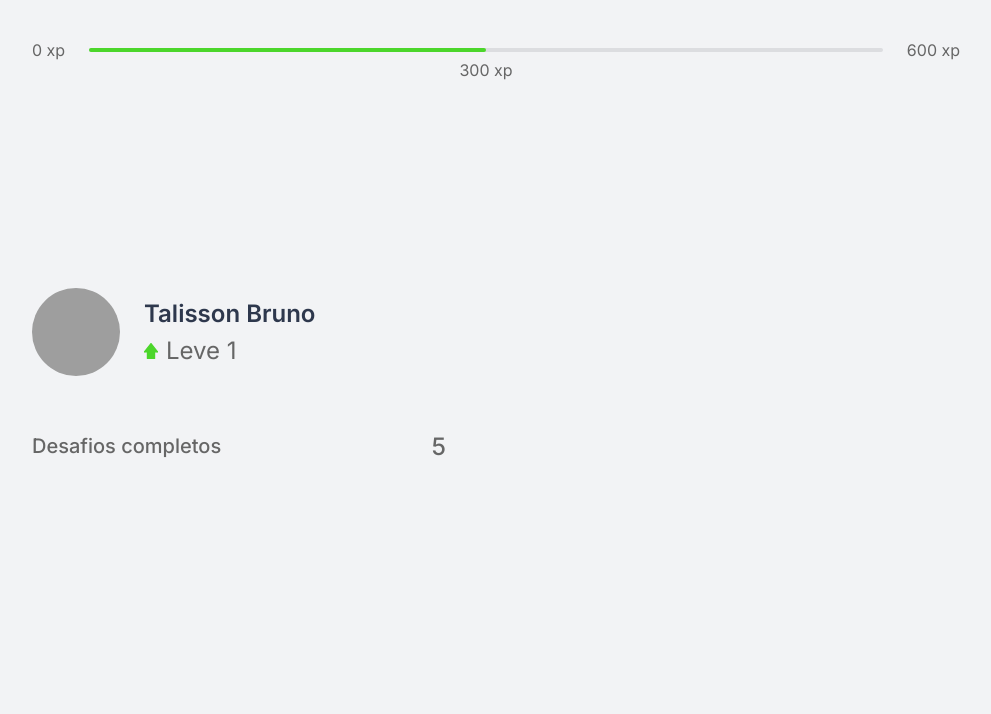
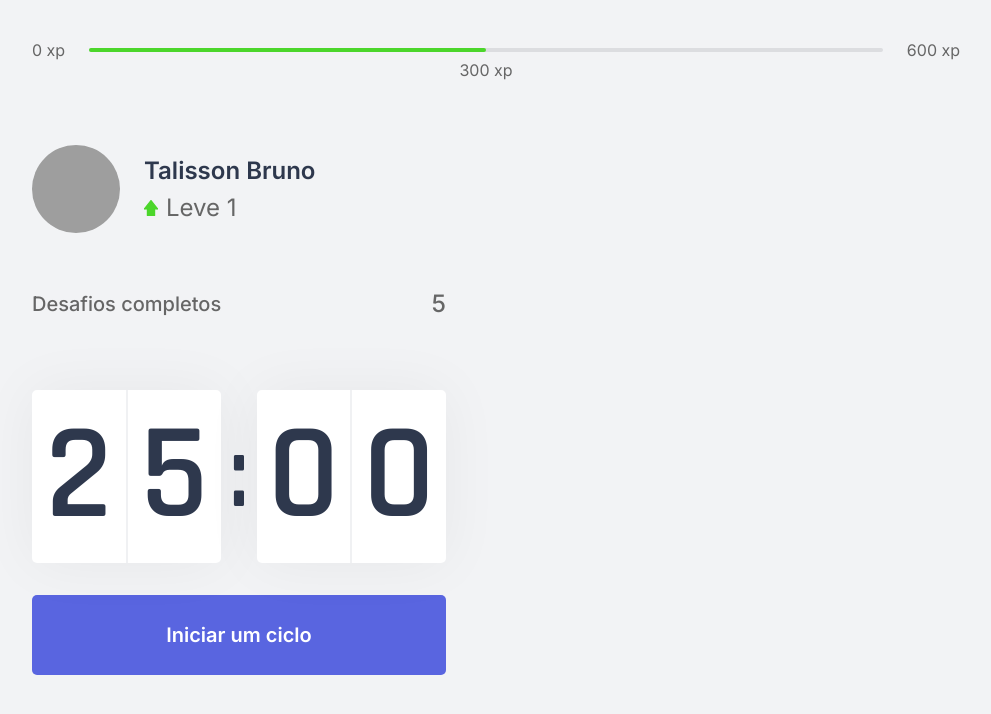
Before and after one commit to talissonbruno/moveit-next, a Next.js app: page / in a window 1280 px wide. Shown: the top 714 px of the page, without its empty margins (144-1135 px from the left). Built offline with nearby package versions, Linux system fonts and the light colour scheme; grey boxes are pictures that could not be loaded.

Commit message:
segundo dia nlw4 countdown

```diff
--- /dev/null
+++ b/src/components/Countdown.tsx
@@ -0,0 +1,22 @@
+import styles from '../styles/components/Countdown.module.css';
+export function Countdown() {
+    return (
+        <div>
+            <div className={styles.countdownContainer}>
+                <div>
+                    <span>2</span>
+                    <span>5</span>
+                </div>
+                <span>:</span>
+                <div>
+                    <span>0</span>
+                    <span>0</span>
+                </div>
+
+            </div>
+            <button type="button" className={styles.countdownButton}>
+                Iniciar um ciclo
+            </button>
+        </div>
+    )
+}
--- a/src/pages/_document.tsx
+++ b/src/pages/_document.tsx
@@ -5,6 +5,7 @@
         return (
             <Html>
                 <Head>
+                    <link rel="shortcut icon" href="favicon.png" type="image/png" />
                     <link rel="preconnect" href="https://fonts.gstatic.com" />
                     <link href="https://fonts.googleapis.com/css2?family=Inter:wght@400;500;600&family=Rajdhani:wght@600&display=swap" rel="stylesheet" />
                 </Head>
--- a/src/pages/index.tsx
+++ b/src/pages/index.tsx
@@ -3,15 +3,22 @@
 
 import styles from '../styles/pages/Home.module.css';
 import { CompletedChallenges } from "../components/CompletedChallenges";
+import { Countdown } from "../components/Countdown";
+
+import Head from 'next/head';
 
 export default function Home() {
   return (
     <div className={styles.container}>
+      <Head>
+        <title>Início | move.it</title>
+      </Head>
       <ExperienceBar />
       <section>
         <div>
           <Profile />
           <CompletedChallenges />
+          <Countdown />
         </div>
         <div>
 
--- /dev/null
+++ b/src/styles/components/Countdown.module.css
@@ -0,0 +1,61 @@
+.countdownContainer{
+    display: flex;
+    align-items: center;
+    font-family: Rajdhani;
+    font-weight: 600;
+    color: var(--title);
+}
+
+.countdownContainer > div {
+    flex: 1;
+    display: flex;
+    align-items: center;
+    justify-content: space-evenly;
+    background: var(--white);
+    box-shadow: 0 0 60px rgba(0, 0,0,0.05);
+    border-radius: 5px;
+    font-size: 8.5rem;
+    text-align: center;
+}
+
+.countdownContainer > div span {
+    flex: 1;
+}
+
+.countdownContainer > div span:first-child {
+    border-right: 1px solid #F0F1F3;
+}
+
+.countdownContainer > div span:last-child {
+    border-left: 1px solid #F0F1F3;
+}
+
+.countdownContainer > span {
+    font-size: 6.25rem;
+    margin: 0 0.5rem;
+}
+
+.countdownButton {
+    width: 100%;
+    height: 5rem;
+    margin-top: 2rem;
+
+    display: flex;
+    align-items: center;
+    justify-content: center;
+
+    border: 0;
+    border-radius: 5px;
+
+    background: var(--blue);
+    color: var(--white);
+
+    font-size: 1.25rem;
+    font-weight: 600;
+
+    transition: background-color 0.2s;
+}
+
+.countdownButton:hover{
+    background: var(--blue-dark);
+}
```
